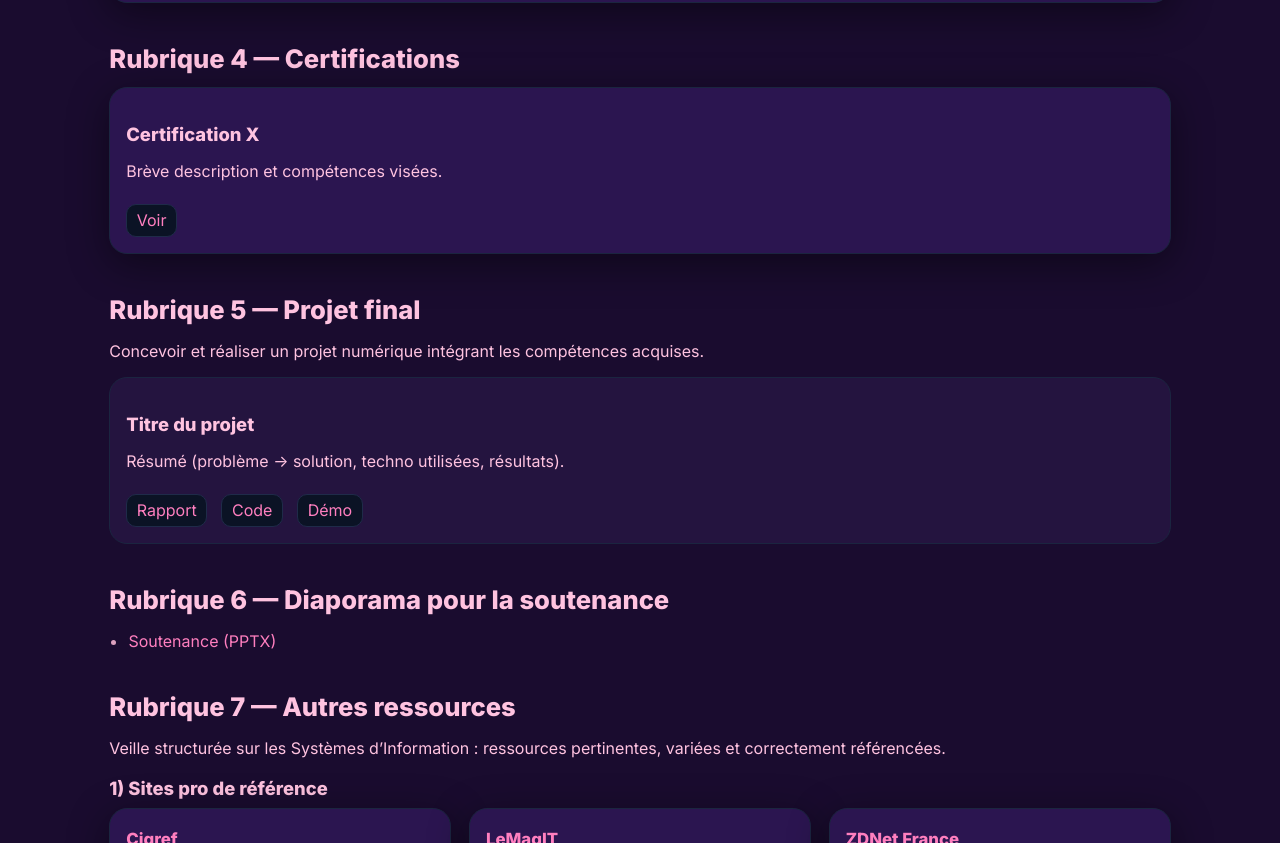
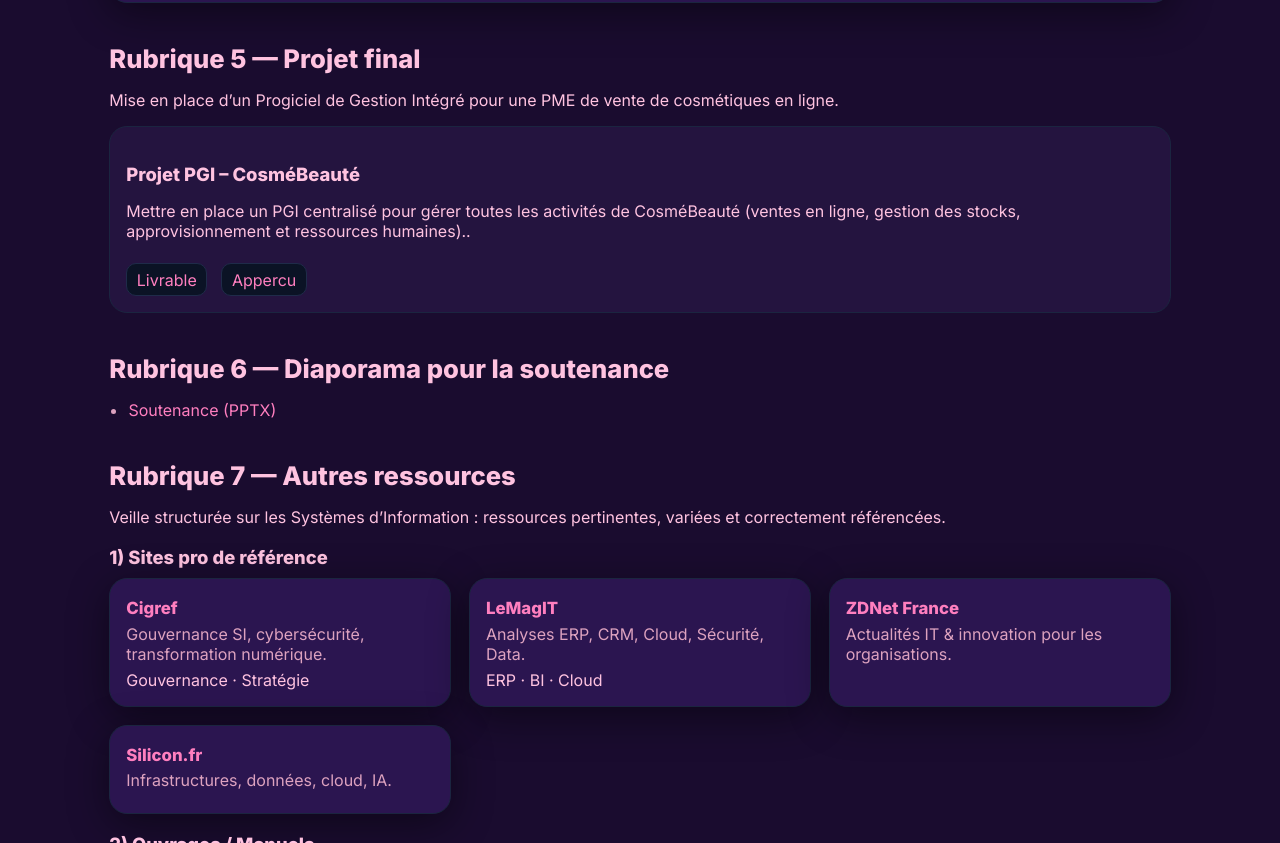
Before and after one commit to fatimasarrsaliou-stack/Portfolio2, a plain HTML site: page index.html in a window 1280 px wide. Shown: the part 2499-3342 px from the top of the page. Drawn offline with Linux system fonts and the light colour scheme.

Commit message:
Update index.html

```diff
--- a/index.html
+++ b/index.html
@@ -166,27 +166,16 @@
 
   </section>
 
-  <section id="certif" class="block">
-    <h2>Rubrique 4 — Certifications</h2>
-    <div class="grid cards">
-      <article class="card">
-        <h3>Certification X</h3>
-        <p>Brève description et compétences visées.</p>
-        <div class="links"><a href="contenu/certifications/certif_X.pdf" target="_blank">Voir</a></div>
-      </article>
-    </div>
-  </section>
 
   <section id="projet" class="block">
     <h2>Rubrique 5 — Projet final</h2>
-    <p>Concevoir et réaliser un projet numérique intégrant les compétences acquises.</p>
+    <p>Mise en place d’un Progiciel de Gestion Intégré pour une PME de vente de cosmétiques en ligne.</p>
     <div class="project">
-      <h3>Titre du projet</h3>
-      <p>Résumé (problème → solution, techno utilisées, résultats).</p>
+      <h3> Projet PGI – CosméBeauté</h3>
+      <p>Mettre en place un PGI centralisé pour gérer toutes les activités de CosméBeauté (ventes en ligne, gestion des stocks, approvisionnement et ressources humaines)..</p>
       <div class="links">
-        <a href="contenu/projet-final/rapport.pdf" target="_blank">Rapport</a>
-        <a href="contenu/projet-final/code.zip" target="_blank">Code</a>
-        <a href="contenu/projet-final/demo.html" target="_blank">Démo</a>
+        <a href="contenu/notes-de-cours/LES_LIVRABLES.pdf" target="_blank">Livrable</a>
+        <a href="contenu/projet-final/demo.html" target="_blank">Appercu</a>
       </div>
     </div>
   </section>
@@ -194,7 +183,7 @@
   <section id="diapo" class="block">
     <h2>Rubrique 6 — Diaporama pour la soutenance</h2>
     <ul class="files">
-      <li><a href="contenu/diaporama/soutenance.pptx" target="_blank">Soutenance (PPTX)</a></li>
+      <li><a href="contenu/diaporama/Presentation.pptx" target="_blank">Soutenance (PPTX)</a></li>
     </ul>
   </section>
 
```
